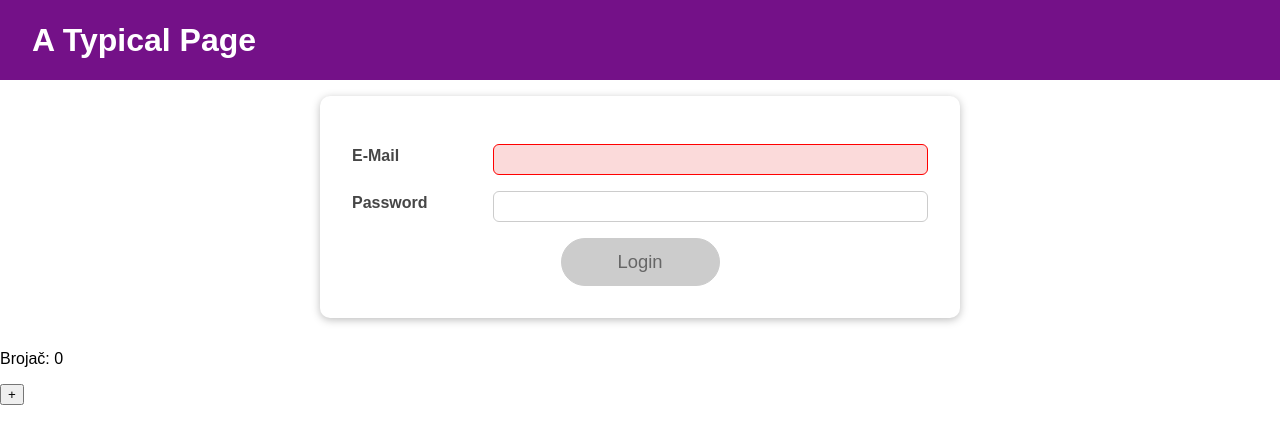
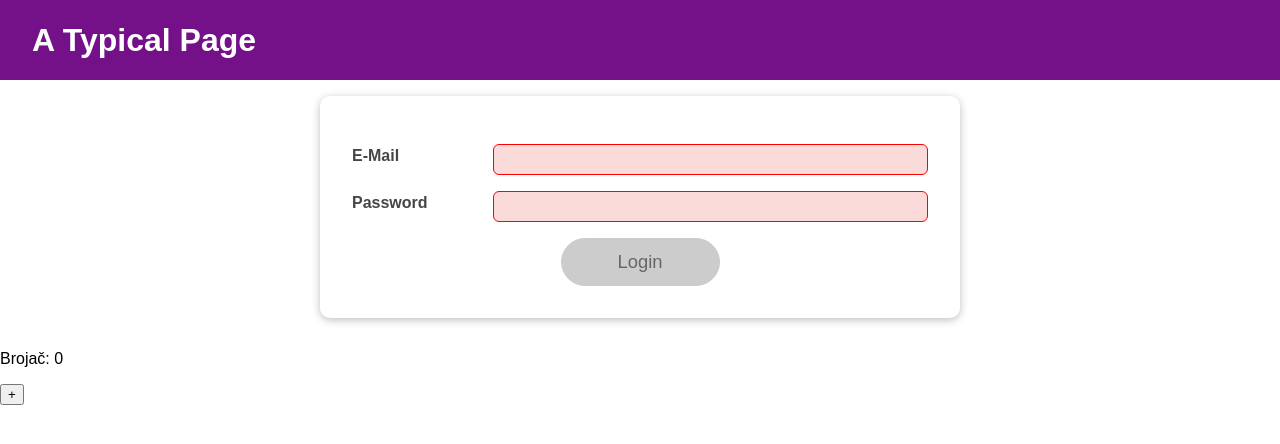
Before and after one commit to davudxD/React-learning, a React (Create React App) app in the folder 01-starting-project/: page / in a window 1280 px wide. Shown: the top 444 px of the page. Built offline with nearby package versions, Linux system fonts and the light colour scheme.

Commit message:
bug fixed

```diff
--- a/01-starting-project/src/components/Login/Login.js
+++ b/01-starting-project/src/components/Login/Login.js
@@ -14,14 +14,25 @@
   return { value: '', isValid: false }
 }
 
+const passwordReducer = (state, action) => {
+  if (action.type === 'USER_INPUT') {
+    return { value: action.val, isValid: action.val.trim().length >= 6 }
+  }
+  if (action.type === "INPUT_BLUR") {
+    return { value: state.value, isValid: state.value.trim().length >= 6 }
+  }
+  return { value: '', isValid: false }
+}
+
 const Login = (props) => {
   // const [enteredEmail, setEnteredEmail] = useState('');
   // const [emailIsValid, setEmailIsValid] = useState();
-  const [enteredPassword, setEnteredPassword] = useState('');
-  const [passwordIsValid, setPasswordIsValid] = useState();
+  // const [enteredPassword, setEnteredPassword] = useState('');
+  // const [passwordIsValid, setPasswordIsValid] = useState();
   const [formIsValid, setFormIsValid] = useState(false);
 
   const [emailState, dispatchEmail] = useReducer(emailReducer, { value: '', isValid: false });
+  const [passwordState, dispatchPassword] = useReducer(passwordReducer, { value: '', isValid: false });
 
 
   useEffect(() => {
@@ -29,7 +40,7 @@
     return () => {
       console.log('EFFECT CLEANUP'); // Runnuje se nakon svake promene u enteredPassword;
     }
-  }, [enteredPassword])
+  }, [passwordState])
 
   // useEffect(()=>{
   //   const identifier = setTimeout(() => {
@@ -48,15 +59,14 @@
   const emailChangeHandler = (event) => {
     dispatchEmail({ type: 'USER_INPUT', val: event.target.value })
     setFormIsValid(
-      event.target.value.includes('@') && enteredPassword.trim().length > 6
+      emailState.isValid && passwordState.isValid
     )
   }
 
   const passwordChangeHandler = (event) => {
-    setEnteredPassword(event.target.value);
-
+    dispatchPassword({type:'USER_INPUT', val:event.target.value})
     setFormIsValid(
-      emailState.isValid && event.target.value.includes('@')
+      emailState.isValid && passwordState.isValid
     );
   };
 
@@ -65,12 +75,12 @@
   };
 
   const validatePasswordHandler = () => {
-    setPasswordIsValid(enteredPassword.trim().length > 6);
+    dispatchPassword({type:'INPUT_BLUR'})
   };
 
   const submitHandler = (event) => {
     event.preventDefault();
-    props.onLogin(emailState.value, enteredPassword);
+    props.onLogin(emailState.value, passwordState.value);
   };
 
   return (
@@ -90,14 +100,14 @@
           />
         </div>
         <div
-          className={`${classes.control} ${passwordIsValid === false ? classes.invalid : ''
+          className={`${classes.control} ${passwordState.isValid === false ? classes.invalid : ''
             }`}
         >
           <label htmlFor="password">Password</label>
           <input
             type="password"
             id="password"
-            value={enteredPassword}
+            value={passwordState.value}
             onChange={passwordChangeHandler}
             onBlur={validatePasswordHandler}
           />
```
